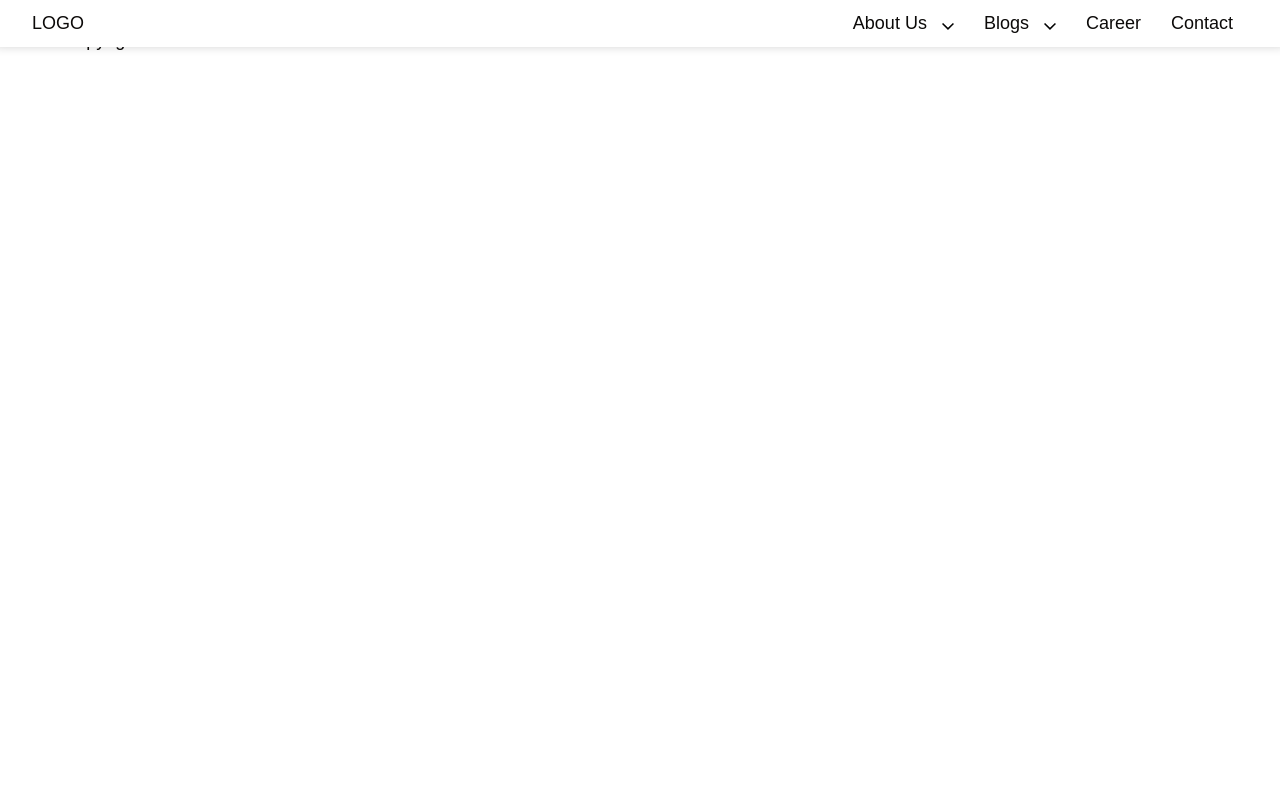
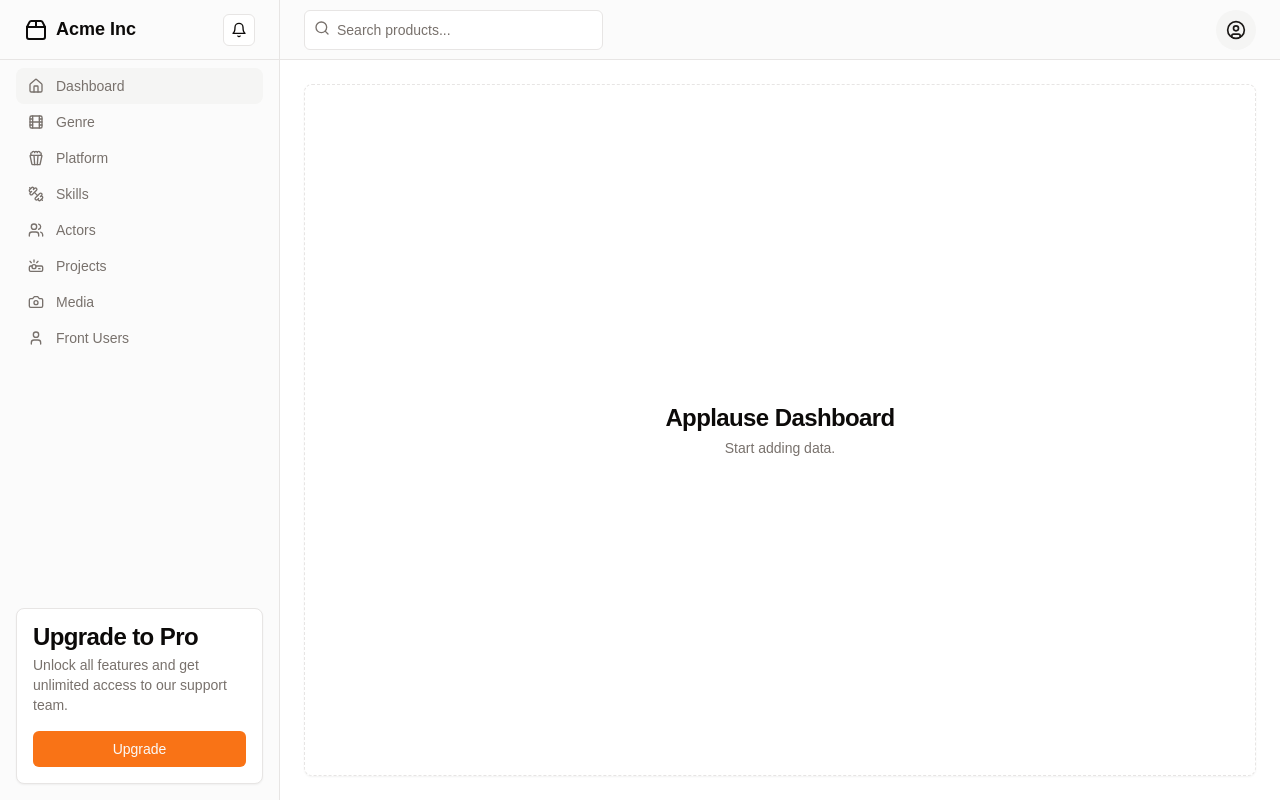
Before and after one commit to developer-ting/applause-node-frontend, a Next.js app: page / in a window 1280 px wide. Built offline with nearby package versions, Linux system fonts and the light colour scheme; a web font is replaced by a local one.

Commit message:
dashboard done

```diff
--- a/src/app/layout.js
+++ b/src/app/layout.js
@@ -1,6 +1,7 @@
 // MODULES //
 
 // COMPONENTS //
+import ContainerLayout from "@/components/ContainerLayout";
 
 // SECTIONS //
 
@@ -26,7 +27,9 @@ export const metadata = {
 export default function RootLayout({ children }) {
 	return (
 		<html lang="en">
-			<body>{children}</body>
+			<body>
+				<ContainerLayout>{children}</ContainerLayout>
+			</body>
 		</html>
 	);
 }
--- a/src/app/page.js
+++ b/src/app/page.js
@@ -1,14 +1,12 @@
 // MODULES //
 
 // COMPONENTS //
-import Footer from "@/components/Footer";
-import Header from "@/components/Header";
-import ContactForm from "@/sections/ContactForm";
 import MetaTags from "@/components/MetaTags";
 
 // SECTIONS //
 
 // PLUGINS //
+import { Button } from "@/components/ui/button";
 
 // STYLES //
 import styles from "@/styles/pages/Contact.module.scss";
@@ -22,22 +20,20 @@ import styles from "@/styles/pages/Contact.module.scss";
 /** Contact Page */
 export default function ContactPage() {
 	return (
-		<div>
+		<>
 			<MetaTags Title={"Contact"} Desc={""} OgImg={""} Url={"/contact"} />
 
-			<Header />
-
 			{/* Page Content starts here */}
-			<main className={styles.ContactPage}>
-				<div className="container">
-					<div className="">
-						<h2>This is contact page</h2>
+			<main className="flex flex-1 flex-col gap-4 p-4 lg:gap-6 lg:p-6">
+				<div className="flex flex-1 items-center justify-center rounded-lg border border-dashed shadow-sm">
+					<div className="flex flex-col items-center gap-1 text-center">
+						<h3 className="text-2xl font-bold tracking-tight">Applause Dashboard</h3>
+						<p className="text-sm text-muted-foreground">Start adding data.</p>
+						{/* <Button className="mt-4">Add Product</Button> */}
 					</div>
 				</div>
 			</main>
 			{/* Page Content ends here */}
-
-			<Footer />
-		</div>
+		</>
 	);
 }
--- a/src/app/dashboard/page.js
+++ b/src/components/ContainerLayout.js
@@ -11,6 +11,12 @@ import {
 	Search,
 	ShoppingCart,
 	Users,
+	Film,
+	Popcorn,
+	Dumbbell,
+	User,
+	Projector,
+	Camera,
 } from "lucide-react";
 
 import { Badge } from "@/components/ui/badge";
@@ -33,8 +39,30 @@ import {
 import { Input } from "@/components/ui/input";
 import { Sheet, SheetContent, SheetTrigger } from "@/components/ui/sheet";
 
+import { usePathname, useSearchParams } from "next/navigation";
+
 /** */
-export default function Dashboard() {
+export default function ContainerLayout({ children }) {
+	const pageInfo = usePathname();
+
+	/** Active page index */
+	const activePage = () => {
+		if (pageInfo === "/") {
+			return 0;
+		}
+	};
+
+	const pageList = [
+		{ text: "Dashboard", icon: <Home className="h-4 w-4" /> },
+		{ text: "Genre", icon: <Film className="h-4 w-4" /> },
+		{ text: "Platform", icon: <Popcorn className="h-4 w-4" /> },
+		{ text: "Skills", icon: <Dumbbell className="h-4 w-4" /> },
+		{ text: "Actors", icon: <Users className="h-4 w-4" /> },
+		{ text: "Projects", icon: <Projector className="h-4 w-4" /> },
+		{ text: "Media", icon: <Camera className="h-4 w-4" /> },
+		{ text: "Front Users", icon: <User className="h-4 w-4" /> },
+	];
+
 	return (
 		<div className="grid min-h-screen w-full md:grid-cols-[220px_1fr] lg:grid-cols-[280px_1fr]">
 			<div className="hidden border-r bg-muted/40 md:block">
@@ -51,44 +79,20 @@ export default function Dashboard() {
 					</div>
 					<div className="flex-1">
 						<nav className="grid items-start px-2 text-sm font-medium lg:px-4">
+							{pageList.map((item, ind) => {
+								return (
 									<Link
+										key={item.text}
 										href="#"
-								className="flex items-center gap-3 rounded-lg px-3 py-2 text-muted-foreground transition-all hover:text-primary"
+										className={`${
+											activePage() === ind && "bg-muted"
+										} flex items-center gap-3 rounded-lg px-3 py-2 text-muted-foreground transition-all hover:text-primary`}
 									>
-								<Home className="h-4 w-4" />
-								Dashboard
+										{item.icon}
+										{item.text}
 									</Link>
-							<Link
-								href="#"
-								className="flex items-center gap-3 rounded-lg px-3 py-2 text-muted-foreground transition-all hover:text-primary"
-							>
-								<ShoppingCart className="h-4 w-4" />
-								Orders
-								<Badge className="ml-auto flex h-6 w-6 shrink-0 items-center justify-center rounded-full">
-									6
-								</Badge>
-							</Link>
-							<Link
-								href="#"
-								className="flex items-center gap-3 rounded-lg bg-muted px-3 py-2 text-primary transition-all hover:text-primary"
-							>
-								<Package className="h-4 w-4" />
-								Products{" "}
-							</Link>
-							<Link
-								href="#"
-								className="flex items-center gap-3 rounded-lg px-3 py-2 text-muted-foreground transition-all hover:text-primary"
-							>
-								<Users className="h-4 w-4" />
-								Customers
-							</Link>
-							<Link
-								href="#"
-								className="flex items-center gap-3 rounded-lg px-3 py-2 text-muted-foreground transition-all hover:text-primary"
-							>
-								<LineChart className="h-4 w-4" />
-								Analytics
-							</Link>
+								);
+							})}
 						</nav>
 					</div>
 					<div className="mt-auto p-4">
@@ -119,51 +123,20 @@ export default function Dashboard() {
 						</SheetTrigger>
 						<SheetContent side="left" className="flex flex-col">
 							<nav className="grid gap-2 text-lg font-medium">
+								{pageList.map((item, ind) => {
+									return (
 										<Link
+											key={item.text}
 											href="#"
-									className="flex items-center gap-2 text-lg font-semibold"
+											className={`${
+												activePage() === ind && "bg-muted"
+											} mx-[-0.65rem] flex items-center gap-4 rounded-xl px-3 py-2 text-foreground hover:text-foreground`}
 										>
-									<Package2 className="h-6 w-6" />
-									<span className="sr-only">Acme Inc</span>
+											{item.icon}
+											{item.text}
 										</Link>
-								<Link
-									href="#"
-									className="mx-[-0.65rem] flex items-center gap-4 rounded-xl px-3 py-2 text-muted-foreground hover:text-foreground"
-								>
-									<Home className="h-5 w-5" />
-									Dashboard
-								</Link>
-								<Link
-									href="#"
-									className="mx-[-0.65rem] flex items-center gap-4 rounded-xl bg-muted px-3 py-2 text-foreground hover:text-foreground"
-								>
-									<ShoppingCart className="h-5 w-5" />
-									Orders
-									<Badge className="ml-auto flex h-6 w-6 shrink-0 items-center justify-center rounded-full">
-										6
-									</Badge>
-								</Link>
-								<Link
-									href="#"
-									className="mx-[-0.65rem] flex items-center gap-4 rounded-xl px-3 py-2 text-muted-foreground hover:text-foreground"
-								>
-									<Package className="h-5 w-5" />
-									Products
-								</Link>
-								<Link
-									href="#"
-									className="mx-[-0.65rem] flex items-center gap-4 rounded-xl px-3 py-2 text-muted-foreground hover:text-foreground"
-								>
-									<Users className="h-5 w-5" />
-									Customers
-								</Link>
-								<Link
-									href="#"
-									className="mx-[-0.65rem] flex items-center gap-4 rounded-xl px-3 py-2 text-muted-foreground hover:text-foreground"
-								>
-									<LineChart className="h-5 w-5" />
-									Analytics
-								</Link>
+									);
+								})}
 							</nav>
 							<div className="mt-auto">
 								<Card>
@@ -211,25 +184,7 @@ export default function Dashboard() {
 						</DropdownMenuContent>
 					</DropdownMenu>
 				</header>
-				<main className="flex flex-1 flex-col gap-4 p-4 lg:gap-6 lg:p-6">
-					<div className="flex items-center">
-						<h1 className="text-lg font-semibold md:text-2xl">Inventory</h1>
-					</div>
-					<div
-						className="flex flex-1 items-center justify-center rounded-lg border border-dashed shadow-sm"
-						x-chunk="dashboard-02-chunk-1"
-					>
-						<div className="flex flex-col items-center gap-1 text-center">
-							<h3 className="text-2xl font-bold tracking-tight">
-								You have no products
-							</h3>
-							<p className="text-sm text-muted-foreground">
-								You can start selling as soon as you add a product.
-							</p>
-							<Button className="mt-4">Add Product</Button>
-						</div>
-					</div>
-				</main>
+				{children}
 			</div>
 		</div>
 	);
```
Lines whose indentation alone changed are shown as unchanged.
